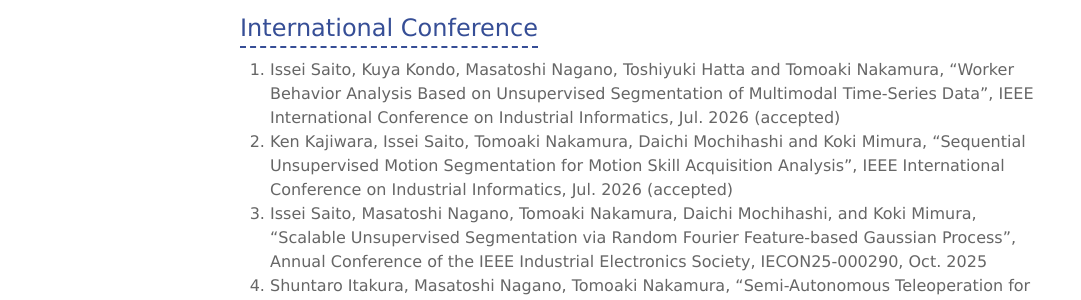
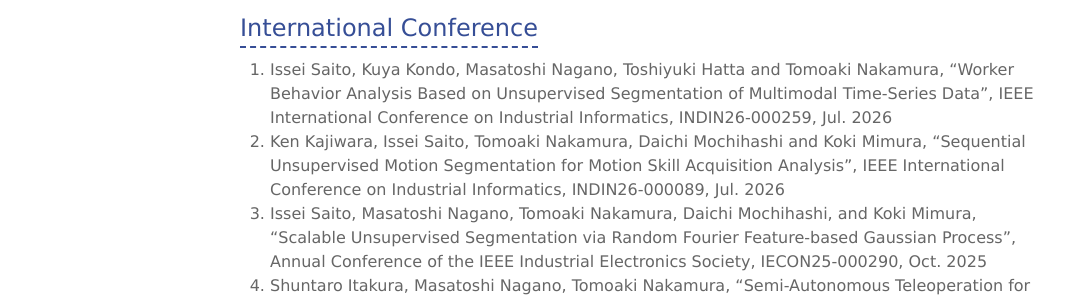
Before and after one commit to naka-lab/naka-lab.github.io, a Jekyll site: the page built from subpages/pub.md, in a window 1280 px wide and 900 px high, scrolled down 5430 px. Shown: the part 200-500 px from the top of the window, without its empty margins (0-1081 px from the left). Built offline with Jekyll 4.4.1, drawn with Linux system fonts in a browser that asks for light colours.

Commit message:
Update pub.md

```diff
--- a/subpages/pub.md
+++ b/subpages/pub.md
@@ -96,8 +96,8 @@ layout: default
 
 
 ## International Conference
-1. Issei Saito, Kuya Kondo, Masatoshi Nagano, Toshiyuki Hatta and Tomoaki Nakamura, "Worker Behavior Analysis Based on Unsupervised Segmentation of Multimodal Time-Series Data", IEEE International Conference on Industrial Informatics, Jul. 2026 (accepted)
-1. Ken Kajiwara, Issei Saito, Tomoaki Nakamura, Daichi Mochihashi and Koki Mimura, "Sequential Unsupervised Motion Segmentation for Motion Skill Acquisition Analysis",  IEEE International Conference on Industrial Informatics, Jul. 2026 (accepted)
+1. Issei Saito, Kuya Kondo, Masatoshi Nagano, Toshiyuki Hatta and Tomoaki Nakamura, "Worker Behavior Analysis Based on Unsupervised Segmentation of Multimodal Time-Series Data", IEEE International Conference on Industrial Informatics, INDIN26-000259, Jul. 2026
+1. Ken Kajiwara, Issei Saito, Tomoaki Nakamura, Daichi Mochihashi and Koki Mimura, "Sequential Unsupervised Motion Segmentation for Motion Skill Acquisition Analysis",  IEEE International Conference on Industrial Informatics, INDIN26-000089, Jul. 2026
 1. Issei Saito, Masatoshi Nagano, Tomoaki Nakamura, Daichi Mochihashi, and Koki Mimura, "Scalable Unsupervised Segmentation via Random Fourier Feature-based Gaussian Process", Annual Conference of the IEEE Industrial Electronics Society, IECON25-000290, Oct. 2025
 1. Shuntaro Itakura, Masatoshi Nagano, Tomoaki Nakamura, "Semi-Autonomous Teleoperation for Mobile Manipulator via Action Chunking with Transformers", Annual Conference of the IEEE Industrial Electronics Society, IECON25-000297, Oct. 2025
 1. Toshiyuki Hatta, Issei Saito, Masatoshi Nagano, and Tomoaki Nakamura, "IC-GP-HSMM: Unsupervised Segmentation of Behaviors with Individual Differences", Annual Conference of the IEEE Industrial Electronics Society, IECON25-000140, Oct. 2025
```
